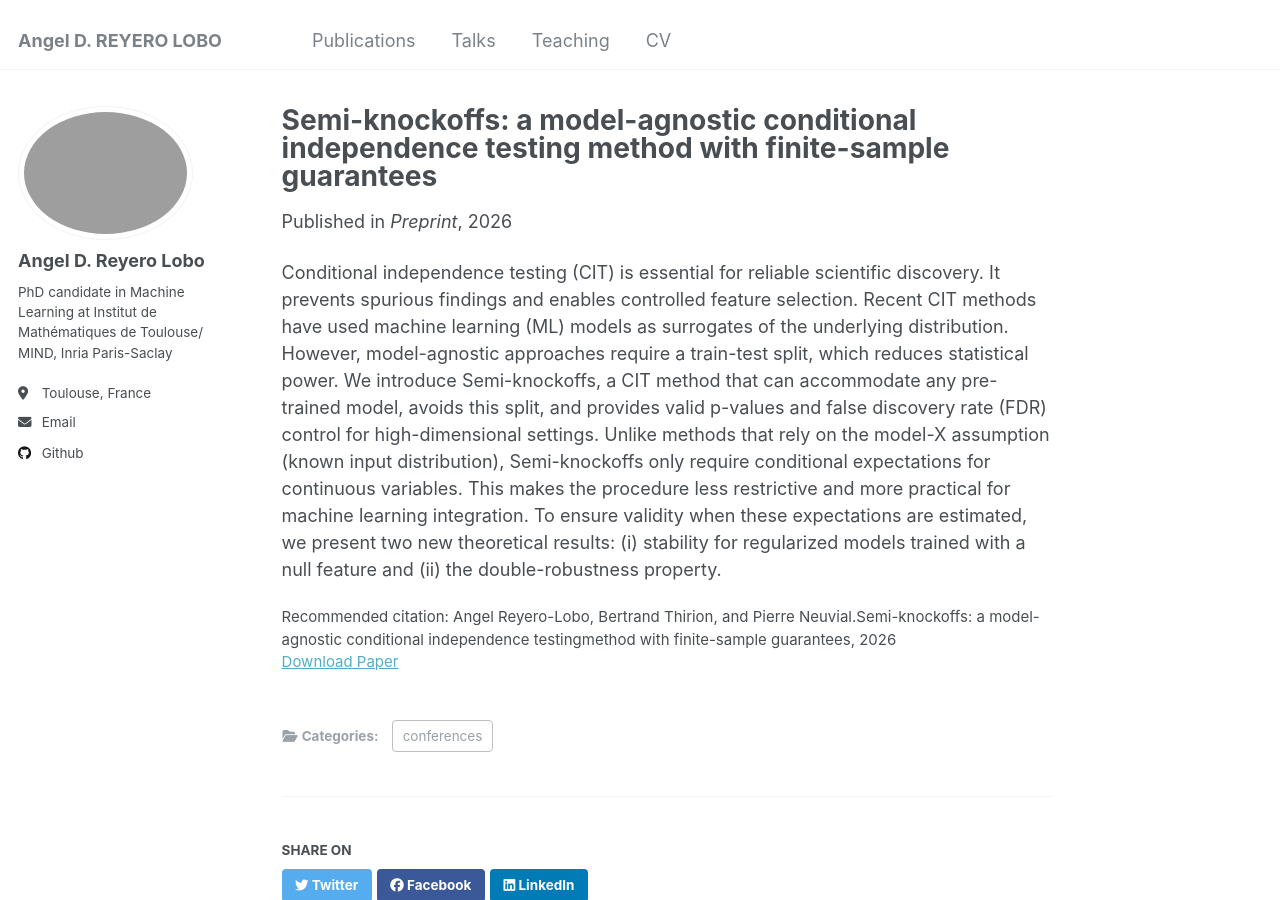
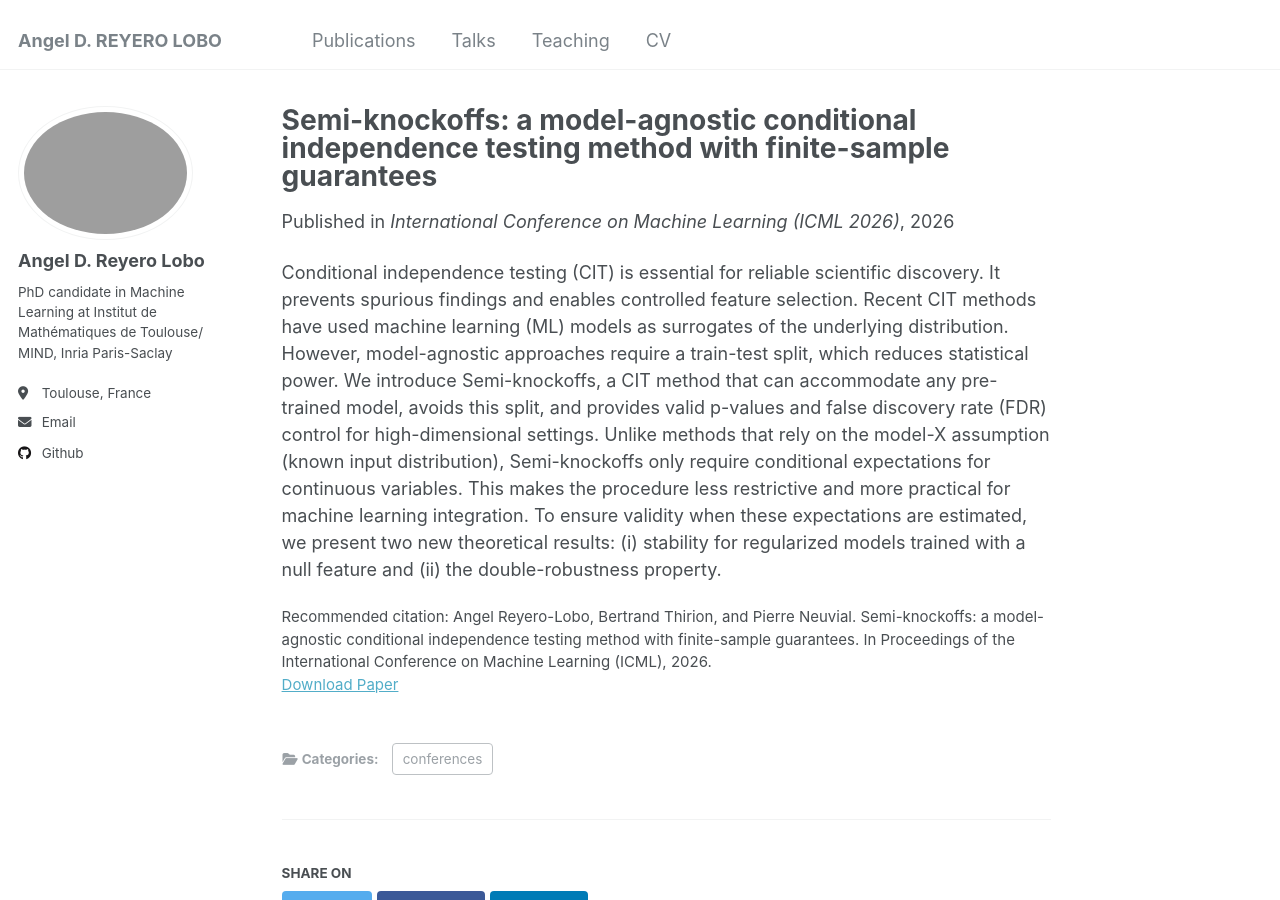
Before and after one commit to AngelReyero/AngelReyero.github.io, a Jekyll site: the page built from _publications/semi-KO.md, in a window 1280 px wide and 900 px high. Built offline with Jekyll 4.4.1, drawn with Linux system fonts in a browser that asks for light colours.

Commit message:
Revise publication entry for Semi-knockoffs
Updated publication details for 'Semi-knockoffs' including venue, excerpt, and citation format.

```diff
--- a/_publications/semi-KO.md
+++ b/_publications/semi-KO.md
@@ -2,11 +2,11 @@
 title: "Semi-knockoffs: a model-agnostic conditional independence testing method with finite-sample guarantees"
 collection: publications
 category: conferences
-excerpt: 'We propose a conditional independence testing procedure with valid type-I error and FDR control that accommodates any pretrained model and requires no train–test split.'
+excerpt: "We propose a conditional independence testing procedure with valid type-I error and FDR control that accommodates any pretrained model and requires no train–test split."
 date: 2026-01-30
-venue: Preprint
-paperurl: 'https://arxiv.org/abs/2601.23124'
-citation: 'Angel Reyero-Lobo, Bertrand Thirion, and Pierre Neuvial.Semi-knockoffs: a model-agnostic conditional independence testingmethod with finite-sample guarantees, 2026'
+venue: "International Conference on Machine Learning (ICML 2026)"
+paperurl: "https://arxiv.org/abs/2601.23124"
+citation: "Angel Reyero-Lobo, Bertrand Thirion, and Pierre Neuvial. Semi-knockoffs: a model-agnostic conditional independence testing method with finite-sample guarantees. In Proceedings of the International Conference on Machine Learning (ICML), 2026."
 ---
 
 Conditional independence testing (CIT) is essential for reliable scientific discovery. It prevents spurious findings and enables controlled feature selection. Recent CIT methods have used machine learning (ML) models as surrogates of the underlying distribution. However, model-agnostic approaches require a train-test split, which reduces statistical power. We introduce Semi-knockoffs, a CIT method that can accommodate any pre-trained model, avoids this split, and provides valid p-values and false discovery rate (FDR) control for high-dimensional settings. Unlike methods that rely on the model-X assumption (known input distribution), Semi-knockoffs only require conditional expectations for continuous variables. This makes the procedure less restrictive and more practical for machine learning integration. To ensure validity when these expectations are estimated, we present two new theoretical results: (i) stability for regularized models trained with a null feature and (ii) the double-robustness property.
```
